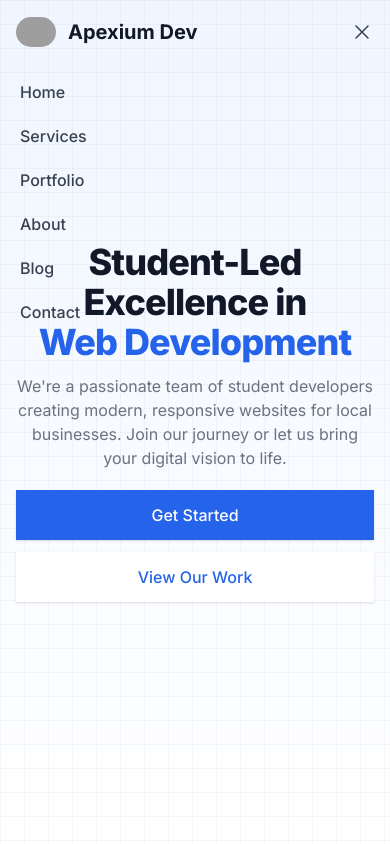
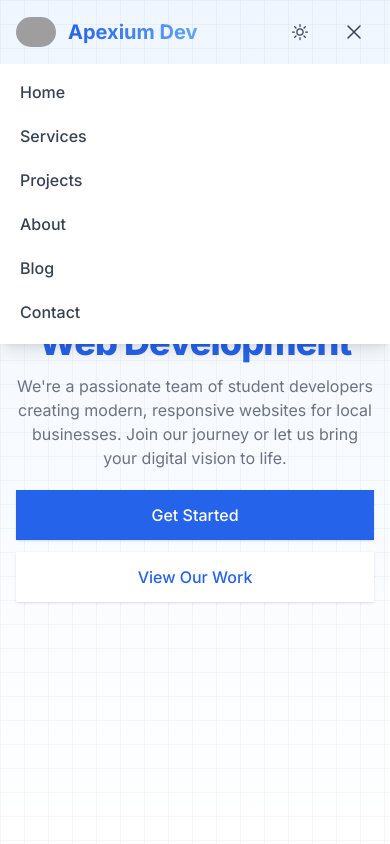
Before and after one commit to Apexium-Dev/apexiumdev, a Next.js app: page / in a window 390 px wide. Both pictures are taken after a click on the button "Open main menu". Shown: the top 844 px of the page. Built offline with nearby package versions, Linux system fonts and the light colour scheme; grey boxes are pictures that could not be loaded.

Commit message:
feat(Navbar): Add modern design with dark mode and animations - Add dark mode toggle with animated icons - Implement smooth scroll animations - Add hover effects and transitions - Improve mobile responsiveness - Update navigation links

```diff
--- a/src/components/Navbar.tsx
+++ b/src/components/Navbar.tsx
@@ -4,12 +4,13 @@ import { useState, useEffect } from 'react';
 import Link from 'next/link';
 import Image from 'next/image';
 import { Disclosure } from '@headlessui/react';
-import { Bars3Icon, XMarkIcon } from '@heroicons/react/24/outline';
+import { Bars3Icon, XMarkIcon, SunIcon, MoonIcon } from '@heroicons/react/24/outline';
+import { motion, AnimatePresence } from 'framer-motion';
 
 const navigation = [
   { name: 'Home', href: '/' },
   { name: 'Services', href: '/services' },
-  { name: 'Portfolio', href: '/portfolio' },
+  { name: 'Projects', href: '/projects' },
   { name: 'About', href: '/about' },
   { name: 'Blog', href: '/blog' },
   { name: 'Contact', href: '/contact' },
@@ -17,19 +18,29 @@ const navigation = [
 
 export default function Navbar() {
   const [isScrolled, setIsScrolled] = useState(false);
+  const [isDarkMode, setIsDarkMode] = useState(false);
+  const [isOpen, setIsOpen] = useState(false);
 
   useEffect(() => {
+    // Check initial dark mode preference
+    if (typeof window !== 'undefined') {
+      setIsDarkMode(document.documentElement.classList.contains('dark'));
+    }
+
     const handleScroll = () => {
       setIsScrolled(window.scrollY > 20);
     };
 
     window.addEventListener('scroll', handleScroll);
+    return () => window.removeEventListener('scroll', handleScroll);
+  }, []);
 
-    // Cleanup the event listener on component unmount
-    return () => {
-      window.removeEventListener('scroll', handleScroll);
+  const toggleDarkMode = () => {
+    if (typeof window !== 'undefined') {
+      document.documentElement.classList.toggle('dark');
+      setIsDarkMode(!isDarkMode);
+    }
   };
-  }, []); // Empty dependency array means this effect runs once on mount
 
   return (
     <Disclosure as="nav" className={`fixed w-full z-50 transition-all duration-300 ${
@@ -39,36 +50,105 @@ export default function Navbar() {
         <>
           <div className="max-w-7xl mx-auto px-4 sm:px-6 lg:px-8">
             <div className="flex justify-between h-16">
-              <div className="flex items-center">
-                <Link href="/" className="flex-shrink-0 flex items-center">
+              <motion.div
+                initial={{ opacity: 0, x: -20 }}
+                animate={{ opacity: 1, x: 0 }}
+                transition={{ duration: 0.5 }}
+                className="flex items-center"
+              >
+                <Link href="/" className="flex-shrink-0 flex items-center space-x-3 group">
+                  <div className="relative overflow-hidden rounded-full">
                     <Image
                       src="/logo.jpg"
                       alt="Apexium Dev Logo"
                       width={40}
                       height={40}
-                    className="rounded-full"
+                      className="transform transition-transform duration-300 group-hover:scale-110"
                       priority
-                    onError={(e) => {
-                      const target = e.target as HTMLImageElement;
-                      target.style.display = 'none';
-                    }}
                     />
-                  <span className="ml-3 text-xl font-bold">Apexium Dev</span>
+                  </div>
+                  <motion.span
+                    initial={{ opacity: 0, x: -10 }}
+                    animate={{ opacity: 1, x: 0 }}
+                    transition={{ duration: 0.5, delay: 0.2 }}
+                    className="text-xl font-bold bg-clip-text text-transparent bg-gradient-to-r from-blue-600 to-blue-400 dark:from-blue-400 dark:to-blue-300"
+                  >
+                    Apexium Dev
+                  </motion.span>
                 </Link>
-              </div>
-              <div className="hidden sm:ml-6 sm:flex sm:items-center sm:space-x-8">
+              </motion.div>
+
+              <div className="hidden sm:flex sm:items-center sm:space-x-8">
+                {/* Navigation Links */}
+                <motion.div
+                  initial={{ opacity: 0, y: -10 }}
+                  animate={{ opacity: 1, y: 0 }}
+                  transition={{ duration: 0.5 }}
+                  className="flex space-x-8"
+                >
                   {navigation.map((item) => (
                     <Link
                       key={item.name}
                       href={item.href}
-                    className="text-gray-700 dark:text-gray-200 hover:text-blue-600 dark:hover:text-blue-400 px-3 py-2 text-sm font-medium transition-colors duration-200"
+                      className="relative text-gray-700 dark:text-gray-200 hover:text-blue-600 dark:hover:text-blue-400 px-3 py-2 text-sm font-medium transition-colors duration-200 group"
                     >
                       {item.name}
+                      <span className="absolute bottom-0 left-0 w-full h-0.5 bg-blue-600 dark:bg-blue-400 transform scale-x-0 transition-transform duration-200 group-hover:scale-x-100" />
                     </Link>
                   ))}
+                </motion.div>
+
+                {/* Dark Mode Toggle */}
+                <motion.button
+                  initial={{ opacity: 0, scale: 0.5 }}
+                  animate={{ opacity: 1, scale: 1 }}
+                  transition={{ duration: 0.5 }}
+                  onClick={toggleDarkMode}
+                  className="p-2 rounded-full text-gray-700 dark:text-gray-200 hover:bg-gray-100 dark:hover:bg-gray-800 transition-colors duration-200"
+                  aria-label="Toggle dark mode"
+                >
+                  <AnimatePresence mode="wait">
+                    {isDarkMode ? (
+                      <motion.div
+                        key="moon"
+                        initial={{ rotate: -90, opacity: 0 }}
+                        animate={{ rotate: 0, opacity: 1 }}
+                        exit={{ rotate: 90, opacity: 0 }}
+                        transition={{ duration: 0.2 }}
+                      >
+                        <MoonIcon className="h-5 w-5" />
+                      </motion.div>
+                    ) : (
+                      <motion.div
+                        key="sun"
+                        initial={{ rotate: 90, opacity: 0 }}
+                        animate={{ rotate: 0, opacity: 1 }}
+                        exit={{ rotate: -90, opacity: 0 }}
+                        transition={{ duration: 0.2 }}
+                      >
+                        <SunIcon className="h-5 w-5" />
+                      </motion.div>
+                    )}
+                  </AnimatePresence>
+                </motion.button>
               </div>
-              <div className="-mr-2 flex items-center sm:hidden">
-                <Disclosure.Button className="inline-flex items-center justify-center p-2 rounded-md text-gray-700 dark:text-gray-200 hover:text-blue-600 dark:hover:text-blue-400">
+
+              {/* Mobile menu button */}
+              <div className="flex items-center sm:hidden">
+                <motion.div
+                  initial={{ opacity: 0, scale: 0.5 }}
+                  animate={{ opacity: 1, scale: 1 }}
+                  transition={{ duration: 0.5 }}
+                  className="flex items-center space-x-4"
+                >
+                  <button
+                    onClick={toggleDarkMode}
+                    className="p-2 rounded-full text-gray-700 dark:text-gray-200 hover:bg-gray-100 dark:hover:bg-gray-800"
+                    aria-label="Toggle dark mode"
+                  >
+                    {isDarkMode ? <MoonIcon className="h-5 w-5" /> : <SunIcon className="h-5 w-5" />}
+                  </button>
+                  <Disclosure.Button className="inline-flex items-center justify-center p-2 rounded-md text-gray-700 dark:text-gray-200 hover:bg-gray-100 dark:hover:bg-gray-800">
                     <span className="sr-only">Open main menu</span>
                     {open ? (
                       <XMarkIcon className="block h-6 w-6" aria-hidden="true" />
@@ -76,24 +156,37 @@ export default function Navbar() {
                       <Bars3Icon className="block h-6 w-6" aria-hidden="true" />
                     )}
                   </Disclosure.Button>
+                </motion.div>
               </div>
             </div>
           </div>
 
-          <Disclosure.Panel className="sm:hidden">
+          {/* Mobile menu */}
+          <AnimatePresence>
+            {open && (
+              <motion.div
+                initial={{ opacity: 0, height: 0 }}
+                animate={{ opacity: 1, height: 'auto' }}
+                exit={{ opacity: 0, height: 0 }}
+                transition={{ duration: 0.3 }}
+              >
+                <Disclosure.Panel className="sm:hidden bg-white dark:bg-gray-900 shadow-lg">
                   <div className="px-2 pt-2 pb-3 space-y-1">
                     {navigation.map((item) => (
                       <Disclosure.Button
                         key={item.name}
                         as={Link}
                         href={item.href}
-                  className="block px-3 py-2 rounded-md text-base font-medium text-gray-700 dark:text-gray-200 hover:text-blue-600 dark:hover:text-blue-400"
+                        className="block px-3 py-2 rounded-md text-base font-medium text-gray-700 dark:text-gray-200 hover:text-blue-600 dark:hover:text-blue-400 hover:bg-gray-50 dark:hover:bg-gray-800 transition-colors duration-200"
                       >
                         {item.name}
                       </Disclosure.Button>
                     ))}
                   </div>
                 </Disclosure.Panel>
+              </motion.div>
+            )}
+          </AnimatePresence>
         </>
       )}
     </Disclosure>
```
Lines whose indentation alone changed are shown as unchanged.
